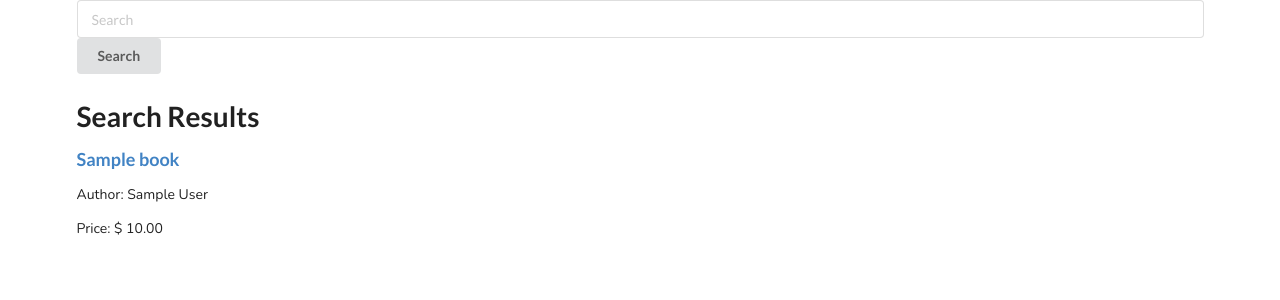
After one commit to BernardAli/bookstore-tutorials, a Django app: template templates/books/search_results.html in a window 1280 px wide. The commit adds this page. Shown: the top 300 px of the page. Run offline with Django 4.2, Linux system fonts and the light colour scheme; the template is opened without the code that fills it: values that come from a table or form of the project are taken from there, others are empty; tables that the repository leaves empty hold one stand-in row (values such as "Sample post").

Commit message:
Added Seacrh

```diff
--- a/books/urls.py
+++ b/books/urls.py
@@ -1,8 +1,9 @@
 from django.urls import path
-from .views import BookListView, BookDetailView
+from .views import BookListView, BookDetailView, SearchResultsListView
 
 
 urlpatterns = [
     path("", BookListView.as_view(), name="book_list"),
     path("<uuid:pk>", BookDetailView.as_view(), name="book_detail"),
+    path("search/", SearchResultsListView.as_view(), name="search_results"),
 ]
--- a/templates/base.html
+++ b/templates/base.html
@@ -13,6 +13,12 @@
 </head>
 <body>
     <div class="ui container">
+        <nav>
+            <form method="get" class="ui form" action="{% url 'search_results' %}">
+                <input class="form-control me-2" type="search" name="q" placeholder="Search" aria-label="Search" >
+                <button class="ui button" type="submit">Search</button>
+            </form>
+        </nav>
         {% block content %}
 
         {% endblock content %}
--- /dev/null
+++ b/templates/books/search_results.html
@@ -0,0 +1,16 @@
+{% extends "base.html" %}
+{% block title %}Search{% endblock title %}
+
+
+{% block content %}
+    <h1>Search Results</h1>
+    {% for book in book_list %}
+        <div>
+        <h3><a href="{{ book.get_absolute_url }}">{{ book.title }}</a></h3>
+        <p>Author: {{ book.author }}</p>
+        <p>Price: $ {{ book.price }}</p>
+        </div>
+    {% empty %}
+        <p>Nothing Found</p>
+    {% endfor %}
+{% endblock content %}
```
Also changed, not shown: books/views.py (+13 -0 lines).
